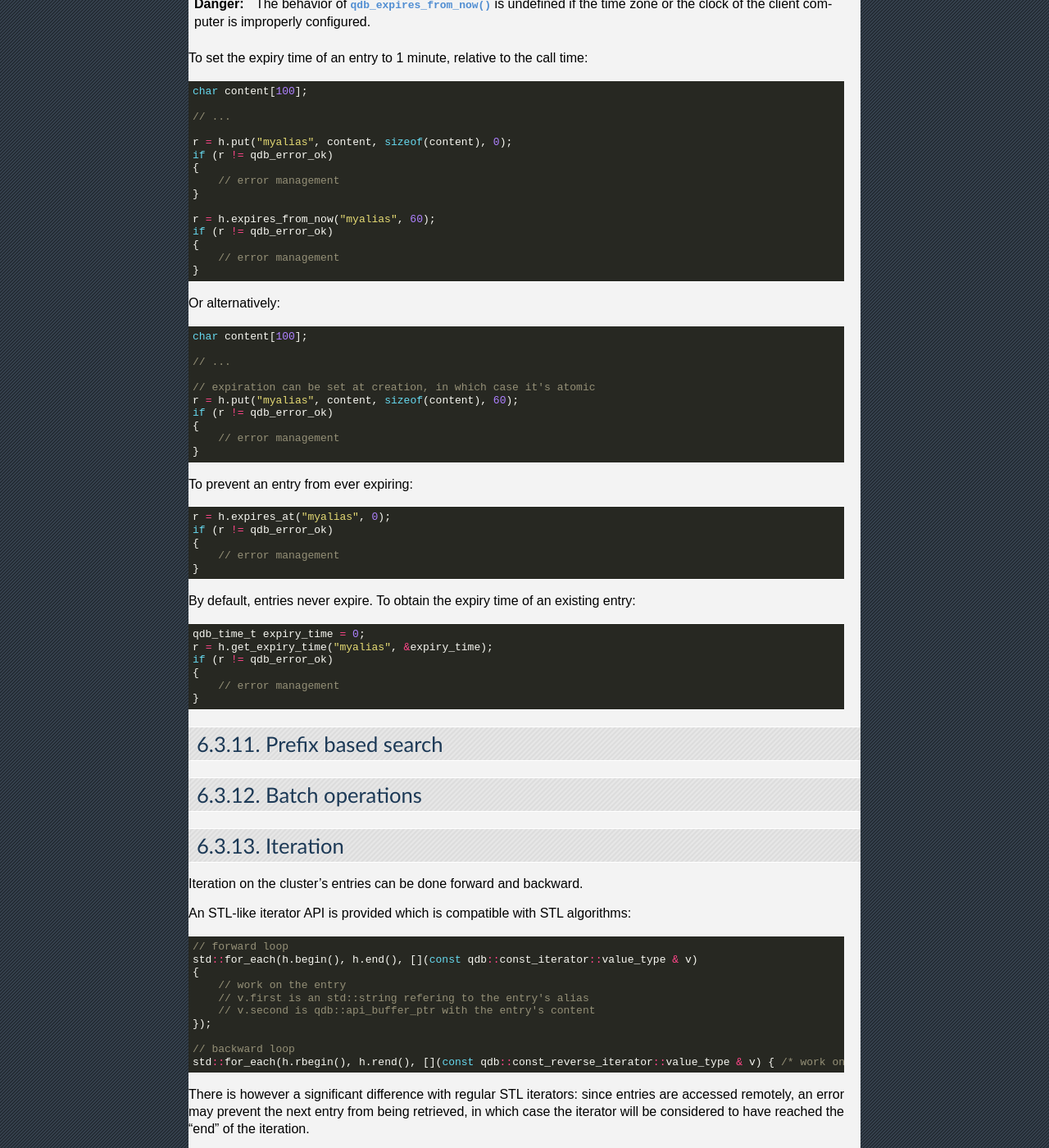
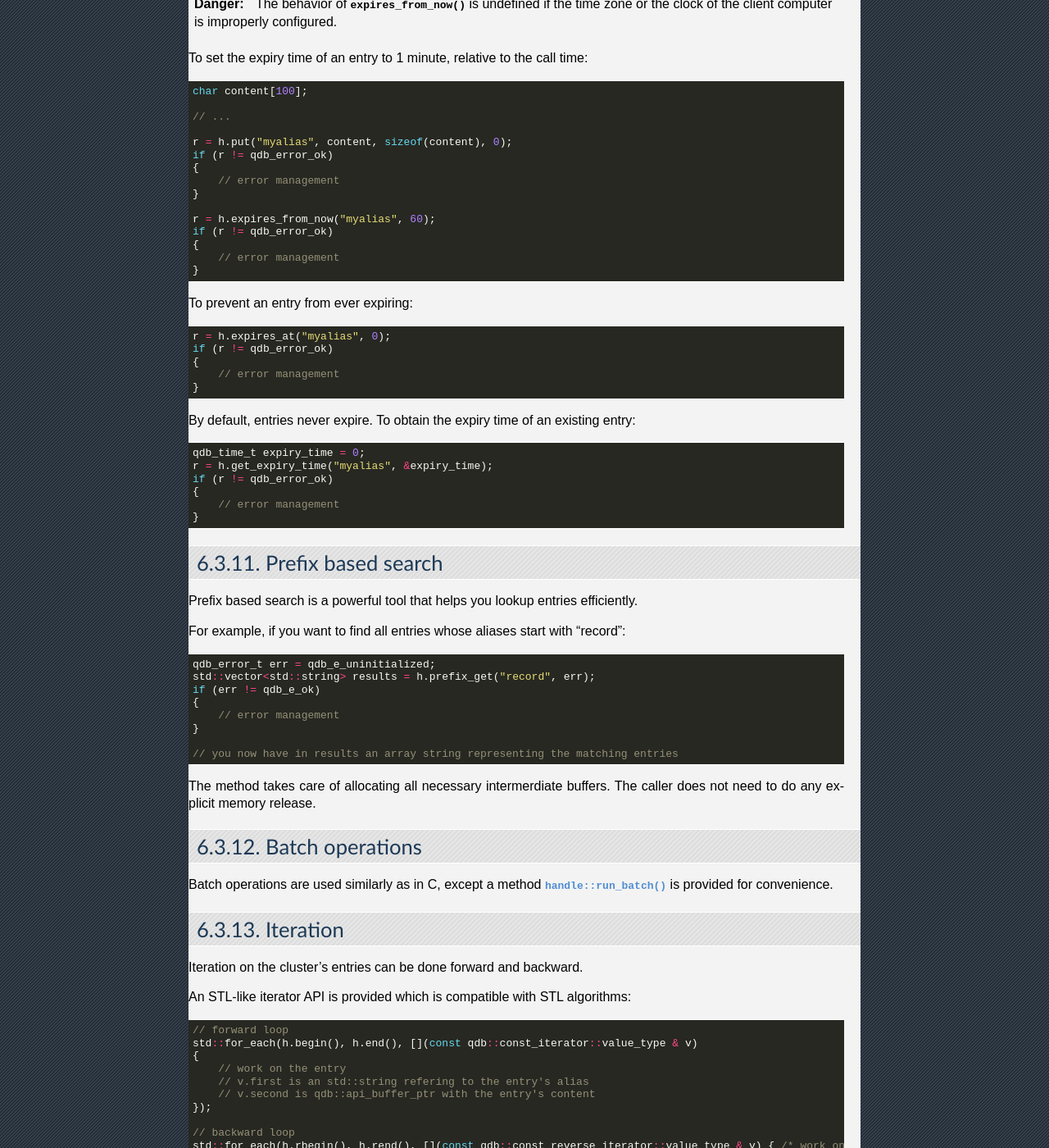
Before and after one commit to iltommi/qdb-documentation, a Sphinx documentation site: the page built from source/api/cpp.rst, in a window 1280 px wide and 1400 px high, scrolled down 2957 px. Shown: the whole window at 82% size. Built offline with Sphinx 7.4.7, drawn with Linux system fonts in a browser that asks for light colours.

Commit message:
Case 598 - Documentation for Expiry C/C++/Python Case 604 - Documentation for prefix-based search C/C++ Case 605 - Documentation for batch operations C/C++

```diff
--- a/source/api/c.rst
+++ b/source/api/c.rst
@@ -240,19 +240,6 @@ To set the expiry time of an entry to 1 minute, relative to the call time::
         // error management
     }
 
-Or alternatively::
-
-    char content[100];
-
-    // ...
-
-    // expiration can be set at creation, in which case it's atomic
-    r = qdb_put(handle, "myalias", content, sizeof(content), 60);
-    if (r != qdb_error_ok)
-    {
-        // error management
-    }
-
 To prevent an entry from ever expiring::
 
     r = qdb_expires_at(handle, "myalias", 0);
@@ -275,7 +262,7 @@ Prefix based search
 
 Prefix based search is a powerful tool that helps you lookup entries efficiently.
 
-For example, if you want to find all entries whose aliases start with "record":
+For example, if you want to find all entries whose aliases start with "record"::
 
     const char ** results = 0;
     size_t results_count = 0;
@@ -286,7 +273,7 @@ For example, if you want to find all entries whose aliases start with "record":
         // error management
     }
 
-    // you know have in results an array of null terminated strings
+    // you now have in results an array of null terminated strings
     // representing the matching entries
 
 The function automatically alocates all required memory. This memory must be released by the caller at a later time::
--- a/source/api/cpp.rst
+++ b/source/api/cpp.rst
@@ -158,19 +158,6 @@ To set the expiry time of an entry to 1 minute, relative to the call time::
     }
 
     r = h.expires_from_now("myalias", 60);
-    if (r != qdb_error_ok)
-    {
-        // error management
-    }
-
-Or alternatively::
-
-    char content[100];
-
-    // ...
-
-    // expiration can be set at creation, in which case it's atomic
-    r = h.put("myalias", content, sizeof(content), 60);
     if (r != qdb_error_ok)
     {
         // error management
@@ -197,8 +184,25 @@ By default, entries never expire. To obtain the expiry time of an existing entry
 Prefix based search
 ---------------------
 
+Prefix based search is a powerful tool that helps you lookup entries efficiently.
+
+For example, if you want to find all entries whose aliases start with "record"::
+
+    qdb_error_t err = qdb_e_uninitialized;
+    std::vector<std::string> results = h.prefix_get("record", err);
+    if (err != qdb_e_ok)
+    {
+        // error management
+    }
+
+    // you now have in results an array string representing the matching entries
+
+The method takes care of allocating all necessary intermerdiate buffers. The caller does not need to do any explicit memory release.
+
 Batch operations
 -------------------
+
+Batch operations are used similarly as in C, except a method :cpp:func:`handle::run_batch` is provided for convenience.
 
 Iteration
 -------------
--- a/source/api/python.rst
+++ b/source/api/python.rst
@@ -95,6 +95,37 @@ If you have a server up and running, you must be able to add and access entries:
     content
     >>>
 
+Expiry
+------
+
+Expiry is either set at creation or through the :py:func:`qdb.Client.expires_at` and :py:func:`qdb.Client.expires_from_now` methods.
+
+.. danger::
+    The behavior of :py:func:`qdb.Client.expires_from_now` is undefined if the time zone or the clock of the client computer is improperly configured.
+
+To set the expiry time of an entry to 1 minute, relative to the call time::
+
+    c = qdb.Client(qdb.RemoteNode("127.0.0.1"))
+    c.put("entry", "content")
+    c.expires_from_now("entry", 60)
+
+To set the expiry time of an entry to January, 1st 2020::
+
+    c.put("entry", "content")
+    c.expires_at("entry", datetime.datetime(year=2020, month=1, day=1))
+
+Or alternatively::
+
+    c.put("entry", "content", datetime.datetime(year=2020, month=1, day=1))
+
+To prevent an entry from ever expiring::
+
+    c.expires_at("entry", None);
+
+By default, entries never expire. To obtain the expiry time of an existing entry as a :py:class:`datetime.datetime` object::
+
+    expiry = c.get_expiry_time("entry")
+
 Iteration
 ---------
 
```
Also changed, not shown: other parts of source/api/cpp.rst (+1 -1 lines).
